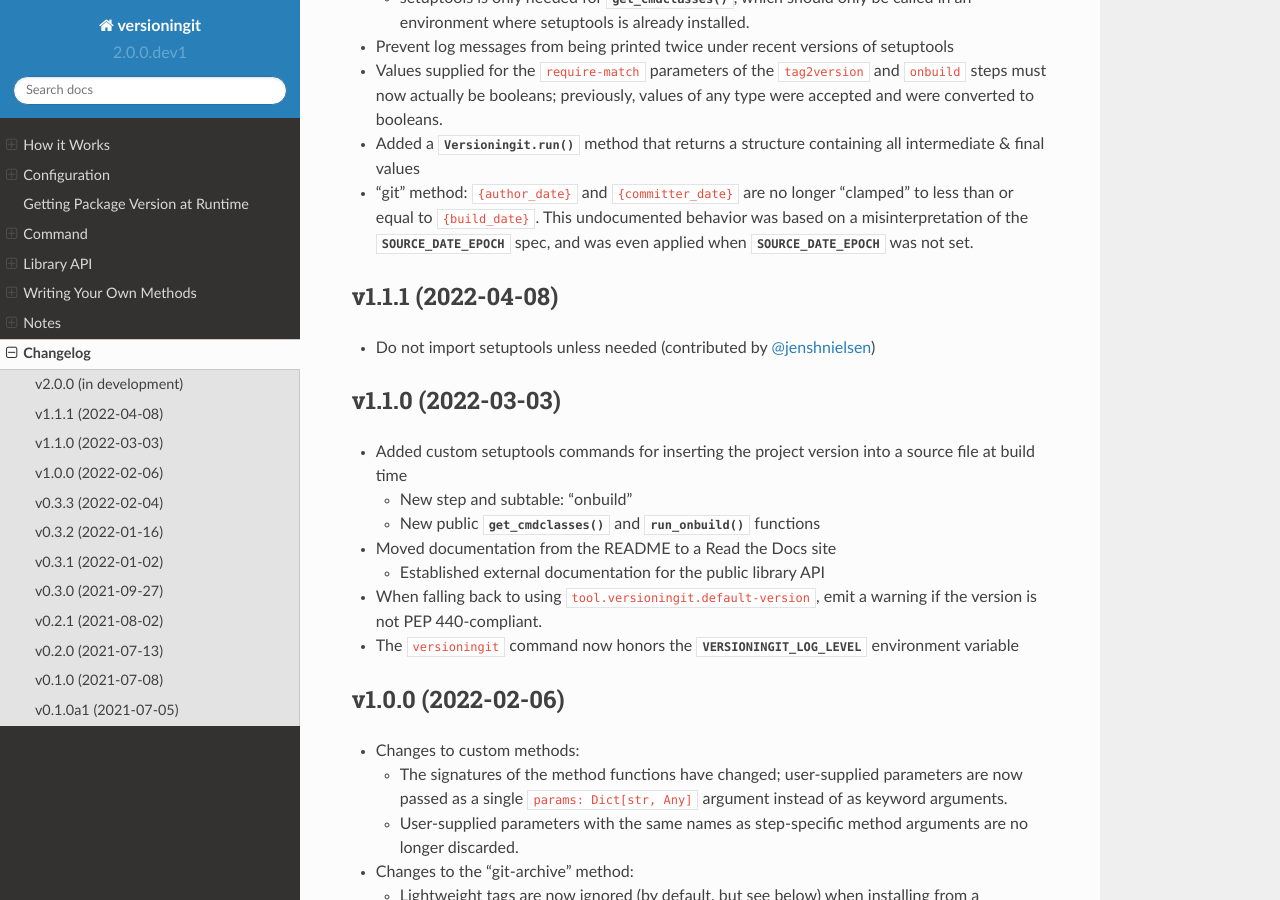
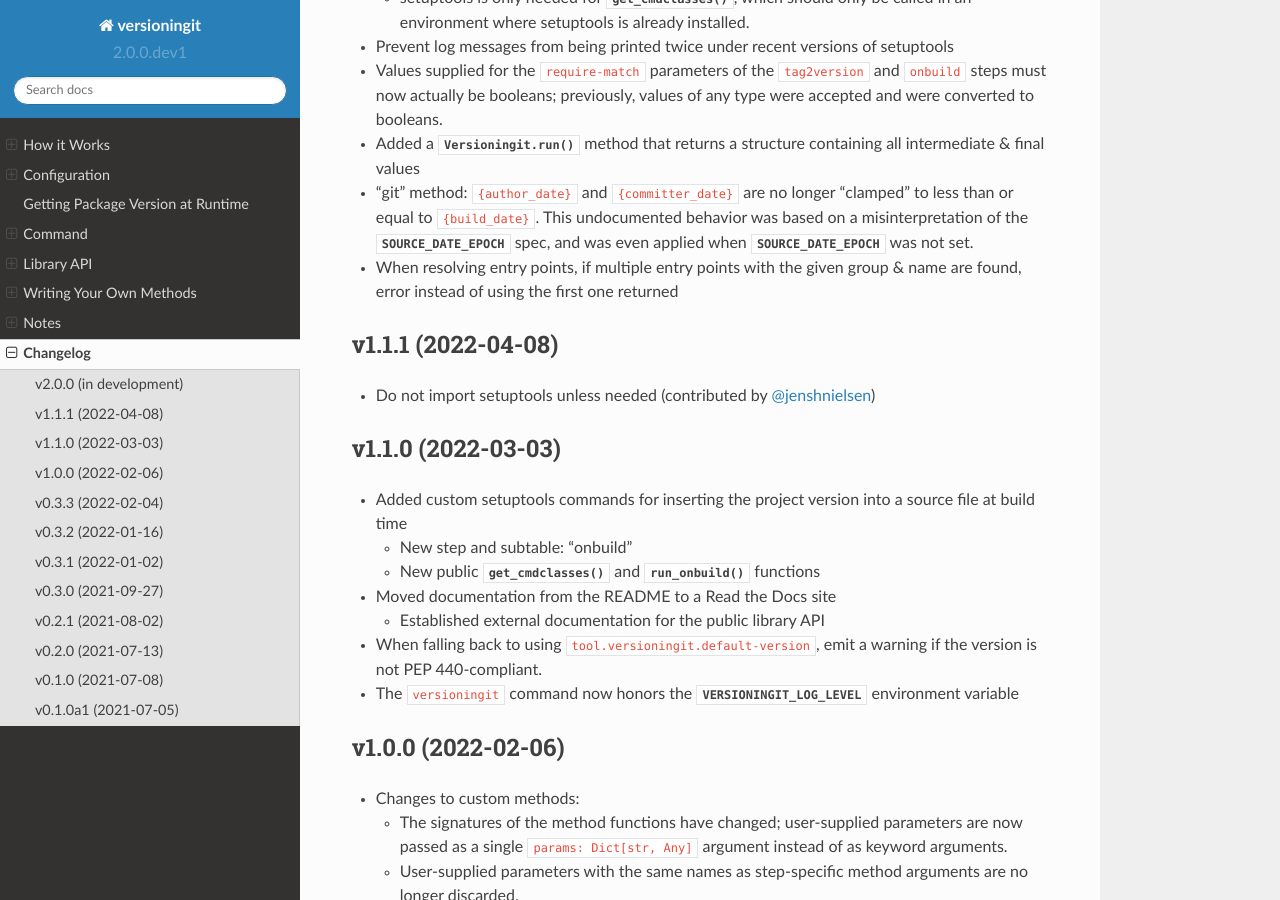
Before and after one commit to jwodder/versioningit, a Sphinx documentation site: the page built from docs/changelog.rst, in a window 1280 px wide and 900 px high, scrolled down 673 px. Built offline with Sphinx 7.4.7 and the Read the Docs theme 2.0.0, drawn with Linux system fonts in a browser that asks for light colours.

Commit message:
Error on entry point ambiguity

```diff
--- a/docs/changelog.rst
+++ b/docs/changelog.rst
@@ -50,6 +50,9 @@
   "clamped" to less than or equal to ``{build_date}``.  This undocumented
   behavior was based on a misinterpretation of the :envvar:`SOURCE_DATE_EPOCH`
   spec, and was even applied when :envvar:`SOURCE_DATE_EPOCH` was not set.
+
+- When resolving entry points, if multiple entry points with the given group &
+  name are found, error instead of using the first one returned
 
 
 v1.1.1 (2022-04-08)
```
Also changed, not shown: CHANGELOG.md (+2 -0 lines), 1 other file.
